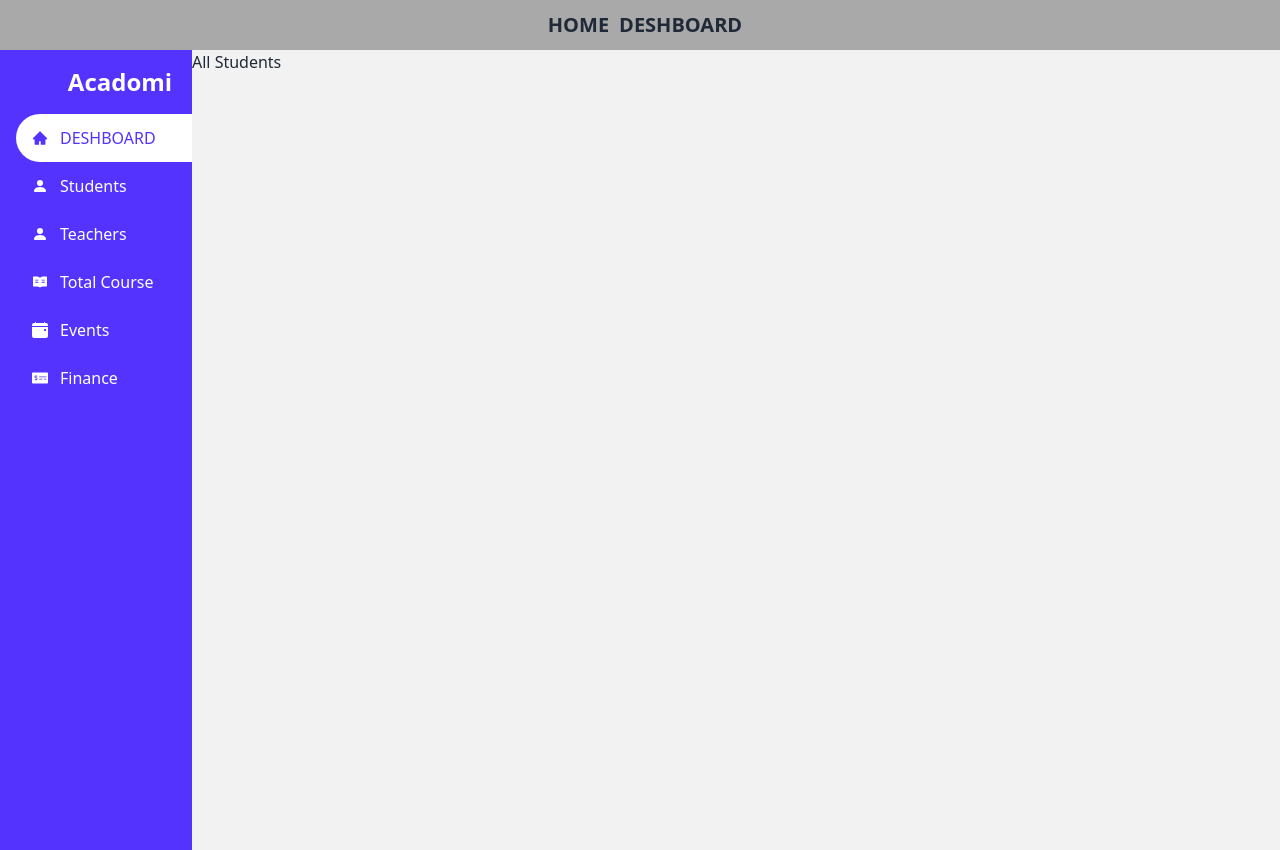
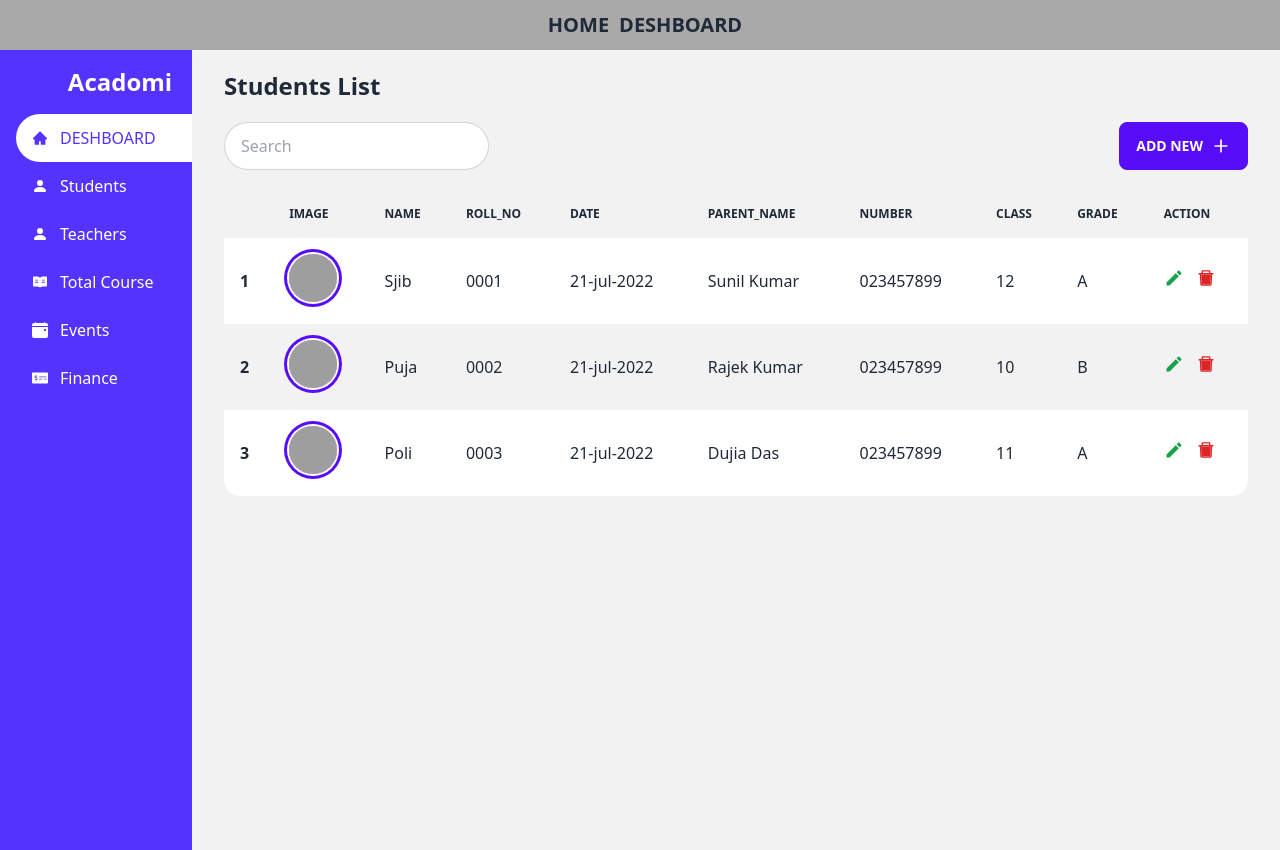
Before and after one commit to Shuvoghosh7/Dashboard, a React (Create React App) app: page /dashboard/student in a window 1280 px wide. Built offline with nearby package versions, Linux system fonts and the light colour scheme; grey boxes are pictures that could not be loaded.

Commit message:
add all students list section

```diff
--- /dev/null
+++ b/public/studentsList.json
@@ -0,0 +1,32 @@
+[
+    {
+        "image":"https://static.generated.photos/vue-static/home/hero/6.png",
+        "Name":"Sjib",
+        "Roll_No":"0001",
+        "Date":"21-jul-2022",
+        "Parent_Name":"Sunil Kumar",
+        "Number":"023457899",
+        "Class":"12",
+        "Grade":"A"
+    },
+    {
+        "image":"https://static.generated.photos/vue-static/home/hero/4.png",
+        "Name":"Puja",
+        "Roll_No":"0002",
+        "Date":"21-jul-2022",
+        "Parent_Name":"Rajek Kumar",
+        "Number":"023457899",
+        "Class":"10",
+        "Grade":"B"
+    },
+    {
+        "image":"https://static.generated.photos/vue-static/home/hero/6.png",
+        "Name":"Poli",
+        "Roll_No":"0003",
+        "Date":"21-jul-2022",
+        "Parent_Name":"Dujia Das",
+        "Number":"023457899",
+        "Class":"11",
+        "Grade":"A"
+    }
+]
--- /dev/null
+++ b/src/Dashboard/Students/ShowStudentsData.js
@@ -0,0 +1,33 @@
+import React from 'react';
+import { AiTwotoneDelete } from 'react-icons/ai';
+import { MdModeEditOutline } from 'react-icons/md';
+const ShowStudentsData = ({ student, index }) => {
+    const { image, Name, Roll_No, Date, Parent_Name, Number, Class, Grade } = student
+    return (
+        <tr>
+            <th>{index + 1}</th>
+            <td>
+                <div class="avatar">
+                    <div class="w-12 rounded-full ring ring-primary ring-offset-base-100 ring-offset-2">
+                        <img src={image} />
+                    </div>
+                </div>
+            </td>
+            <td>{Name}</td>
+            <td>{Roll_No}</td>
+            <td>{Date}</td>
+            <td>{Parent_Name}</td>
+            <td>{Number}</td>
+            <td>{Class}</td>
+            <td>{Grade}</td>
+            <td>
+                <button className='text-xl text-green-600 mr-3'><MdModeEditOutline /></button>
+                <button className='text-xl text-red-600'><AiTwotoneDelete /></button>
+
+            </td>
+
+        </tr>
+    );
+};
+
+export default ShowStudentsData;
--- a/src/Dashboard/Students/Students.js
+++ b/src/Dashboard/Students/Students.js
@@ -1,9 +1,54 @@
-import React from 'react';
+import React, { useEffect, useState } from 'react';
+import { Link } from 'react-router-dom';
+import { CgMathPlus } from 'react-icons/cg';
+import ShowStudentsData from './ShowStudentsData';
+const Students = () => {
+    const[students,setStudents]=useState([])
+    console.log(students)
+    useEffect(()=>{
+        fetch('/studentsList.json')
+        .then(res =>res.json())
+        .then(data =>setStudents(data))
+    },[])
+    return (
+        <div className='mx-8'>
+            <p className='my-5 text-2xl font-bold'>Students List</p>
+            <div className='flex justify-between mb-5'>
+                <div class="form-control">
+                    <input type="text" placeholder="Search" class="input input-bordered rounded-3xl" />
+                </div>
+                <div>
+                    <Link to='/dashboard/addExamTopper' className='btn btn-primary ml-2'>Add New <CgMathPlus className='text-xl ml-2' /></Link>
+                </div>
+            </div>
+            <table class="table table-zebra w-full">
+                <thead>
+                    <tr>
+                        <th></th>
+                        <th>Image</th>
+                        <th>Name</th>
+                        <th>Roll_No</th>
+                        <th>Date</th>
+                        <th>Parent_Name</th>
+                        <th>Number</th>
+                        <th>Class</th>
+                        <th>Grade</th>
+                        <th>Action</th>
+                    </tr>
+                </thead>
+                <tbody>
+                    {
+                        students?.map((student, index) =>
+                            <ShowStudentsData
+                                key={student._id}
+                                student={student}
+                                index={index}
+                            />
+                        )
+                    }
 
-const Students = () => {
-    return (
-        <div>
-            <h1>All Students</h1>
+                </tbody>
+            </table>
         </div>
     );
 };
```
